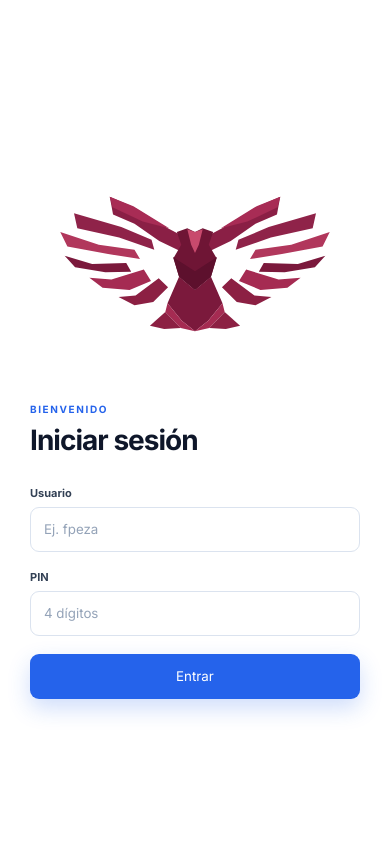
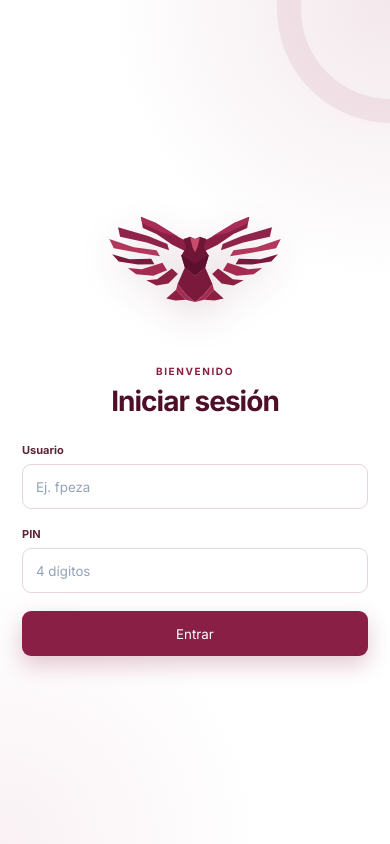
Before and after one commit to ferPeza/controlvizcaya, a React (Vite) app: page / in a window 390 px wide. Built offline with nearby package versions, Linux system fonts and the light colour scheme.

Commit message:
Aplicar diseño guinda del login para smartphone

```diff
--- a/src/pages/Login.module.css
+++ b/src/pages/Login.module.css
@@ -10,3 +10,53 @@
 .helper{margin:0 0 10px;color:#64748b;font-size:10.5px;line-height:1.55;text-align:center}.errorMsg{margin:13px 0 0;padding:9px 11px;border-radius:8px;background:#fef2f2;color:#dc2626;font-size:11px;line-height:1.4}
 @media(max-width:760px){.loginPage{grid-template-columns:1fr;min-height:100dvh}.welcome{display:none}.formSide{min-height:100dvh;padding:28px 20px}.formWrap{max-width:400px}.mobileBrand{display:flex;align-items:center;gap:9px;margin-bottom:58px;color:#0f172a;font-size:14px}.mobileLogo{width:34px;height:34px;border-radius:9px;display:grid;place-items:center;background:#2563eb;color:#fff;font-size:10px;font-weight:900}.formHeader h2{font-size:28px}}
 @media(min-width:761px){.formSide{box-shadow:-20px 0 50px rgba(15,23,42,.05)}}
+
+.mobileEmblem{display:none}
+
+@media(max-width:760px){
+  .loginPage{background:#fbf7f9}
+  .formSide{
+    position:relative;
+    overflow:hidden;
+    min-height:100dvh;
+    padding:28px 20px 34px;
+    background:
+      radial-gradient(circle at 100% 0,rgba(138,31,69,.10),transparent 30%),
+      radial-gradient(circle at 0 100%,rgba(177,58,91,.07),transparent 28%),
+      #fff;
+  }
+  .formSide:before{
+    content:"";
+    position:absolute;
+    width:180px;height:180px;
+    right:-115px;top:-105px;
+    border-radius:50%;
+    border:24px solid rgba(138,31,69,.08);
+    pointer-events:none;
+  }
+  .formWrap{position:relative;z-index:1;width:min(390px,100%);padding:0 2px}
+  .mobileEmblem{
+    display:block;
+    width:min(210px,62vw);
+    height:auto;
+    margin:2px auto 18px;
+    filter:drop-shadow(0 12px 18px rgba(93,16,45,.16));
+  }
+  .formHeader{text-align:center;margin-bottom:26px}
+  .formEyebrow{color:#8a1f45}
+  .formHeader h2{color:#4d1028;font-size:28px;margin:7px 0 0}
+  .field label{color:#5d2339}
+  .field input{
+    border-color:#ead5dd;
+    background:#fff;
+  }
+  .field input:focus{
+    border-color:#8a1f45;
+    box-shadow:0 0 0 3px rgba(138,31,69,.11);
+  }
+  .primaryButton{
+    background:#8a1f45;
+    box-shadow:0 9px 22px rgba(138,31,69,.24);
+  }
+  .primaryButton:hover:not(:disabled){background:#741937}
+}
```
